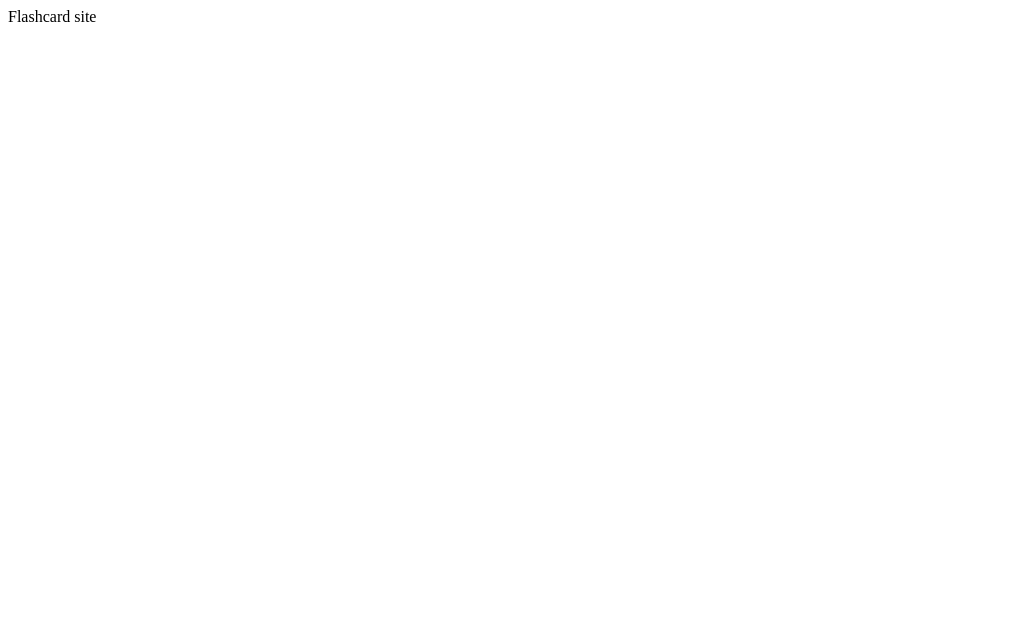
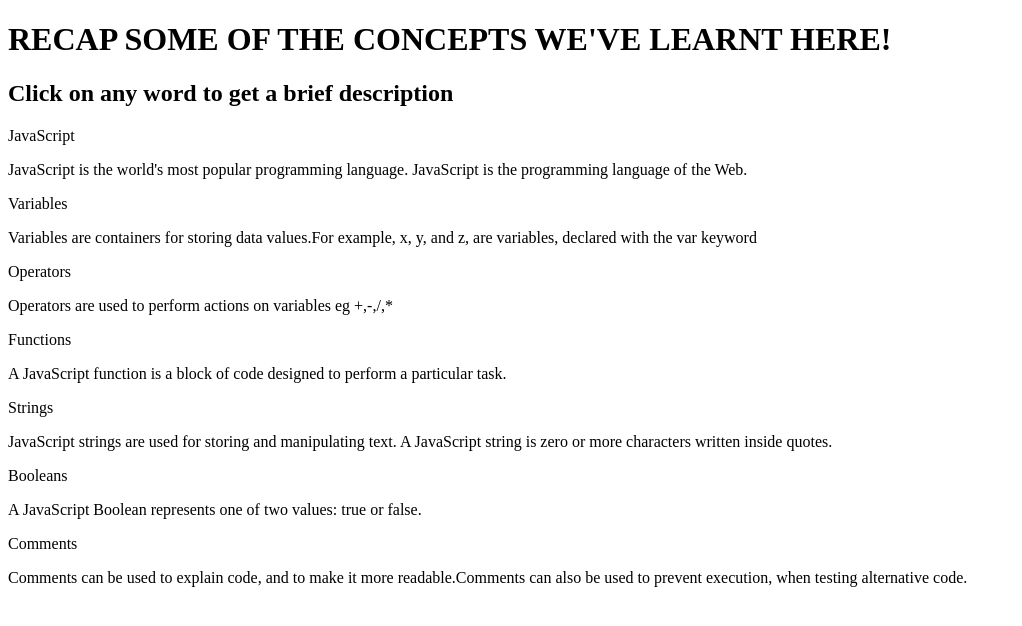
Before and after one commit to Wairimu-Miano/flashcard-site, a plain HTML site: page index.html in a window 1280 px wide. Shown: the whole page, without its empty margins (0-1022 px from the left). Drawn offline with Linux system fonts and the light colour scheme.

Commit message:
Add text to file

```diff
--- a/index.html
+++ b/index.html
@@ -2,10 +2,27 @@
 <html lang="en" dir="ltr">
   <head>
     <meta charset="utf-8">
-    <link
+
     <title>Flashcard site</title>
   </head>
   <body>
-
+    <h1>RECAP SOME OF THE CONCEPTS WE'VE LEARNT HERE!</h1>
+    <h2>Click on any word to get a brief description</h2>
+    <div class="container">
+      <p><span class="word">JavaScript</span></p>
+      <p class="definition">JavaScript is the world's most popular programming language. JavaScript is the programming language of the Web.</p>
+      <p><span class="word">Variables</span></p>
+      <p class="definition">Variables are containers for storing data values.For example, x, y, and z, are variables, declared with the var keyword</p>
+      <p><span class="word">Operators</span></p>
+      <p class="definition">Operators are used to perform actions on variables eg +,-,/,*</p>
+      <p><span class="word">Functions</span></p>
+      <p class="definition">A JavaScript function is a block of code designed to perform a particular task.</p>
+      <p><span class="word">Strings</span></p>
+      <p class="definition">JavaScript strings are used for storing and manipulating text. A JavaScript string is zero or more characters written inside quotes.</p>
+      <p><span class="word">Booleans</span></p>
+      <p class="definition">A JavaScript Boolean represents one of two values: true or false.</p>
+      <p><span class="word">Comments</span></p>
+      <p class="definition">Comments can be used to explain code, and to make it more readable.Comments can also be used to prevent execution, when testing alternative code.</p>
+    </div>
   </body>
 </html>
```
